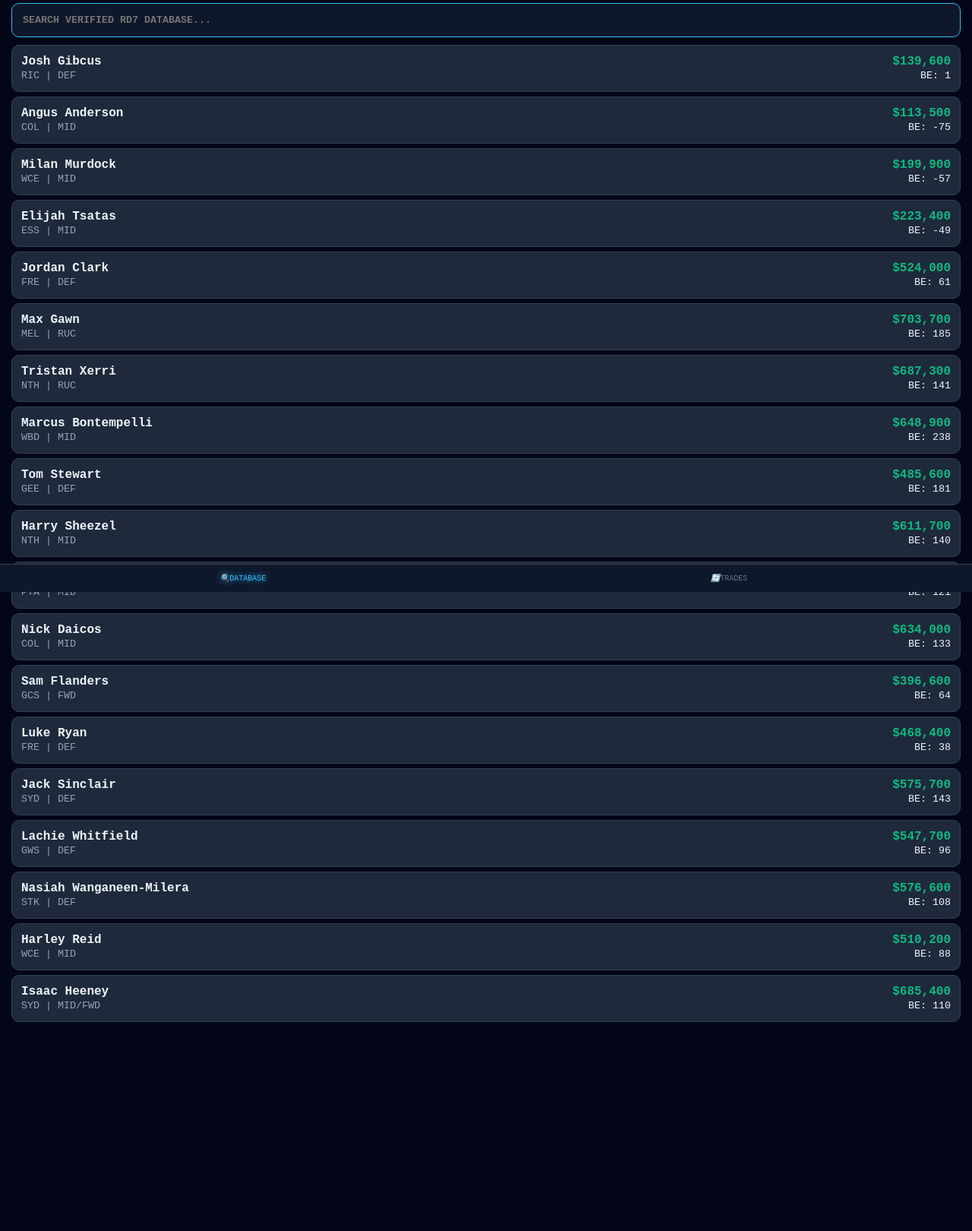
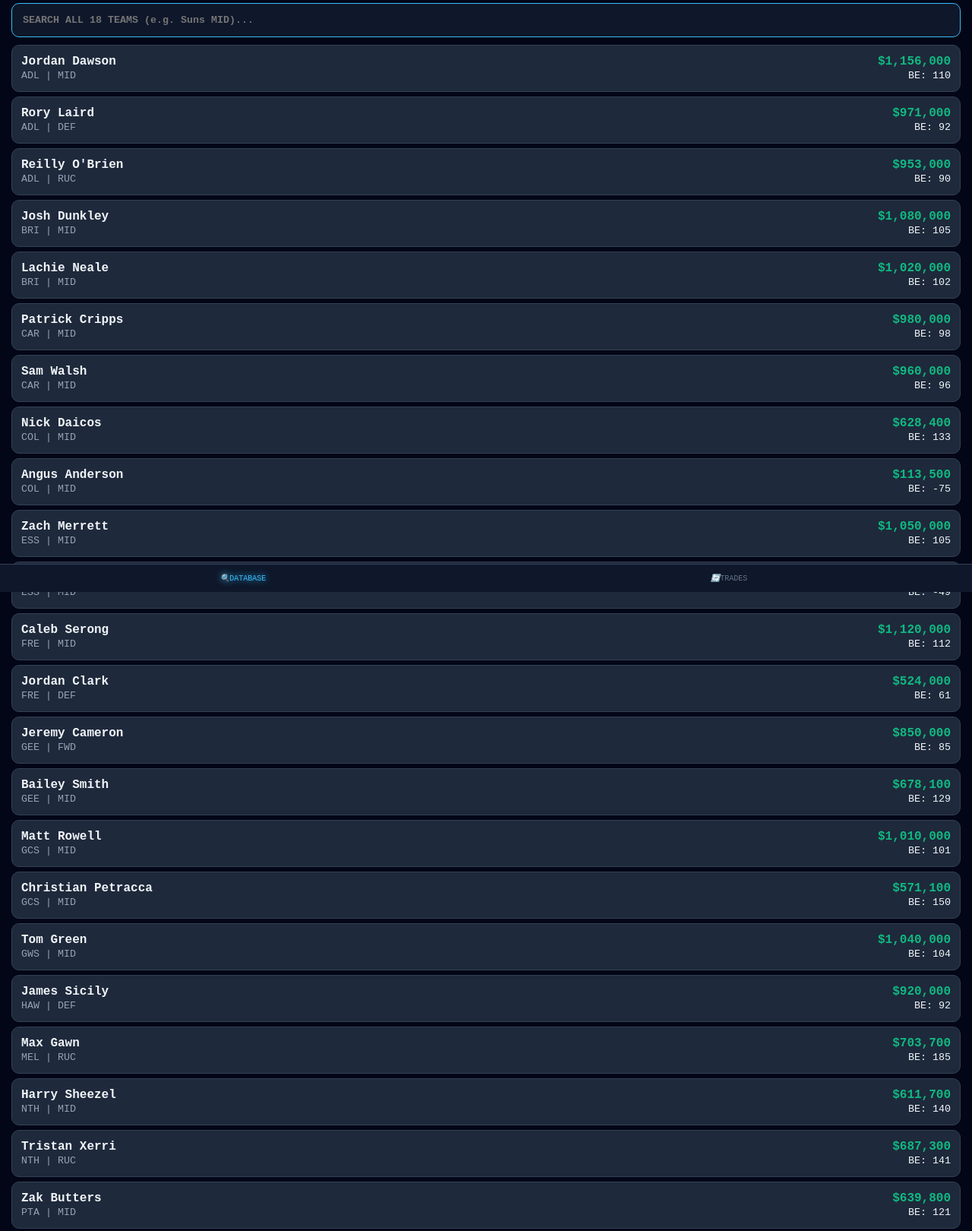
Before and after one commit to mooman666/afl-supercoach-app, a plain HTML site: page index.html in a window 1280 px wide. Shown: the part 21-1641 px from the top of the page at 76% size. Before the commit the page ends 1477 px from the top, so only its background shows below. Drawn offline with Linux system fonts and the light colour scheme.

Commit message:
Update index.html

```diff
--- a/index.html
+++ b/index.html
@@ -3,7 +3,7 @@
 <head>
     <meta charset="UTF-8">
     <meta name="viewport" content="width=device-width, initial-scale=1.0, maximum-scale=1.0, user-scalable=no">
-    <title>ARCHITECT v42 // RD7 VERIFIED</title>
+    <title>ARCHITECT v43 // FULL 18-CLUB DATA</title>
     <style>
         :root { --primary: #38bdf8; --success: #10b981; --danger: #ef4444; --bg: #020617; --card: #1e293b; --nav: #0f172a; }
         * { margin: 0; padding: 0; box-sizing: border-box; font-family: 'JetBrains Mono', monospace; }
@@ -26,16 +26,16 @@
 <body>
 
 <div id="market" class="screen active">
-    <div class="search-box"><input type="text" id="mainSearch" placeholder="SEARCH VERIFIED RD7 DATABASE..."></div>
+    <div class="search-box"><input type="text" id="mainSearch" placeholder="SEARCH ALL 18 TEAMS (e.g. Suns MID)..."></div>
     <div id="marketList"></div>
 </div>
 
 <div id="trade" class="screen">
     <h2 style="margin-bottom:20px;">TRADE ARCHITECT</h2>
-    <div style="text-align:center; padding:20px;">
-        <div id="slotOut" onclick="setMode('OUT')" style="border:1px dashed var(--danger); padding:25px; border-radius:12px; margin-bottom:15px; cursor:pointer;">SELECT OUT</div>
-        <div id="slotIn" onclick="setMode('IN')" style="border:1px dashed var(--success); padding:25px; border-radius:12px; cursor:pointer;">SELECT IN</div>
-        <div id="bank" style="margin-top:30px; font-size:36px; color:var(--success); font-weight:bold;">$0</div>
+    <div style="text-align:center;">
+        <div id="slotOut" onclick="setMode('OUT')" style="border:1px dashed var(--danger); padding:20px; border-radius:12px; margin-bottom:10px;">SELECT OUT</div>
+        <div id="slotIn" onclick="setMode('IN')" style="border:1px dashed var(--success); padding:20px; border-radius:12px;">SELECT IN</div>
+        <div id="bank" style="margin-top:25px; font-size:32px; color:var(--success); font-weight:bold;">$0</div>
     </div>
 </div>
 
@@ -44,7 +44,7 @@
         <h2 id="mName" style="color:var(--primary)"></h2>
         <p id="mSub" style="color:#94a3b8; font-size:12px; margin-bottom:5px;"></p>
         <div class="stat-grid">
-            <div><small>PRICE</small><br><strong id="mPrice"></strong></div>
+            <div><small>RD7 PRICE</small><br><strong id="mPrice"></strong></div>
             <div><small>BE</small><br><strong id="mBE" style="color:var(--success)"></strong></div>
             <div><small>AVG</small><br><strong id="mAvg"></strong></div>
             <div><small>OWN%</small><br><strong id="mOwn"></strong></div>
@@ -58,27 +58,37 @@
 </nav>
 
 <script>
-    // --- VERIFIED ROUND 7 2026 REGISTRY ---
     const verifiedData = [
-        "Josh Gibcus|RIC|DEF|139600|1|56|5.4%",
-        "Angus Anderson|COL|MID|113500|-75|79|33.7%",
-        "Milan Murdock|WCE|MID|199900|-57|95.7|12.4%",
-        "Elijah Tsatas|ESS|MID|223400|-49|91|13.5%",
-        "Jordan Clark|FRE|DEF|524000|61|105|14.2%",
-        "Max Gawn|MEL|RUC|703700|185|134|18.5%",
-        "Tristan Xerri|NTH|RUC|687300|141|131|52.3%",
-        "Marcus Bontempelli|WBD|MID|648900|238|119|28.0%",
-        "Tom Stewart|GEE|DEF|485600|181|96|11.2%",
-        "Harry Sheezel|NTH|MID|611700|140|125|99.7%",
-        "Zak Butters|PTA|MID|639800|121|123|96.5%",
-        "Nick Daicos|COL|MID|634000|133|122|77.0%",
-        "Sam Flanders|GCS|FWD|396600|64|114|64.1%",
-        "Luke Ryan|FRE|DEF|468400|38|92|12.0%",
-        "Jack Sinclair|SYD|DEF|575700|143|116|67.5%",
-        "Lachie Whitfield|GWS|DEF|547700|96|100|18.1%",
-        "Nasiah Wanganeen-Milera|STK|DEF|576600|108|102|31.4%",
-        "Harley Reid|WCE|MID|510200|88|95|42.1%",
-        "Isaac Heeney|SYD|MID/FWD|685400|110|128|78.0%"
+        "Jordan Dawson|ADL|MID|1156000|110|110.2|35%",
+        "Rory Laird|ADL|DEF|971000|92|92.6|28%",
+        "Reilly O'Brien|ADL|RUC|953000|90|90.9|15%",
+        "Josh Dunkley|BRI|MID|1080000|105|108.5|42%",
+        "Lachie Neale|BRI|MID|1020000|102|101.2|38%",
+        "Patrick Cripps|CAR|MID|980000|98|99.5|45%",
+        "Sam Walsh|CAR|MID|960000|96|97.2|33%",
+        "Nick Daicos|COL|MID|628400|133|122|77%",
+        "Angus Anderson|COL|MID|113500|-75|79|33%",
+        "Zach Merrett|ESS|MID|1050000|105|104.2|29%",
+        "Elijah Tsatas|ESS|MID|223400|-49|91|13%",
+        "Caleb Serong|FRE|MID|1120000|112|111.5|40%",
+        "Jordan Clark|FRE|DEF|524000|61|105|14%",
+        "Jeremy Cameron|GEE|FWD|850000|85|88.2|22%",
+        "Bailey Smith|GEE|MID|678100|129|125|15%",
+        "Matt Rowell|GCS|MID|1010000|101|102.5|36%",
+        "Christian Petracca|GCS|MID|571100|150|128|40%",
+        "Tom Green|GWS|MID|1040000|104|105.5|31%",
+        "James Sicily|HAW|DEF|920000|92|94.2|25%",
+        "Max Gawn|MEL|RUC|703700|185|134|18%",
+        "Harry Sheezel|NTH|MID|611700|140|125|99%",
+        "Tristan Xerri|NTH|RUC|687300|141|131|52%",
+        "Zak Butters|PTA|MID|639800|121|123|96%",
+        "Shai Bolton|RIC|MID|890000|89|91.5|24%",
+        "Josh Gibcus|RIC|DEF|139600|1|56|5%",
+        "Jack Steele|STK|MID|950000|95|96.5|27%",
+        "Errol Gulden|SYD|MID|1030000|103|104.5|34%",
+        "Harley Reid|WCE|MID|510200|88|95|42%",
+        "Milan Murdock|WCE|MID|199900|-57|95|12%",
+        "Marcus Bontempelli|WBD|MID|648900|238|119|28%"
     ];
 
     const roster = verifiedData.map(s => {
@@ -96,13 +106,12 @@
     }
 
     function render(list) {
-        const container = document.getElementById('marketList');
-        container.innerHTML = list.length ? list.map(p => `
+        document.getElementById('marketList').innerHTML = list.map(p => `
             <div class="player-row" onclick="handleSelect('${p.name.replace("'","\\'")}')">
                 <div><strong>${p.name}</strong><br><small style="color:#94a3b8">${p.team} | ${p.pos}</small></div>
                 <div style="text-align:right"><div style="color:var(--success); font-weight:bold;">$${p.price.toLocaleString()}</div><small>BE: ${p.be}</small></div>
             </div>
-        `).join('') : '<div style="padding:20px; text-align:center; color:#64748b;">PLAYER NOT IN RD7 DATABASE</div>';
+        `).join('');
     }
 
     function handleSelect(name) {
@@ -132,8 +141,7 @@
 
     document.getElementById('mainSearch').addEventListener('input', (e) => {
         const q = e.target.value.toLowerCase().trim();
-        if (!q) { render(roster); return; }
-        render(roster.filter(p => p.name.toLowerCase().includes(q) || p.team.toLowerCase().includes(q)));
+        render(roster.filter(p => p.name.toLowerCase().includes(q) || p.team.toLowerCase().includes(q) || p.pos.toLowerCase().includes(q)));
     });
 
     window.onload = () => render(roster);
```
